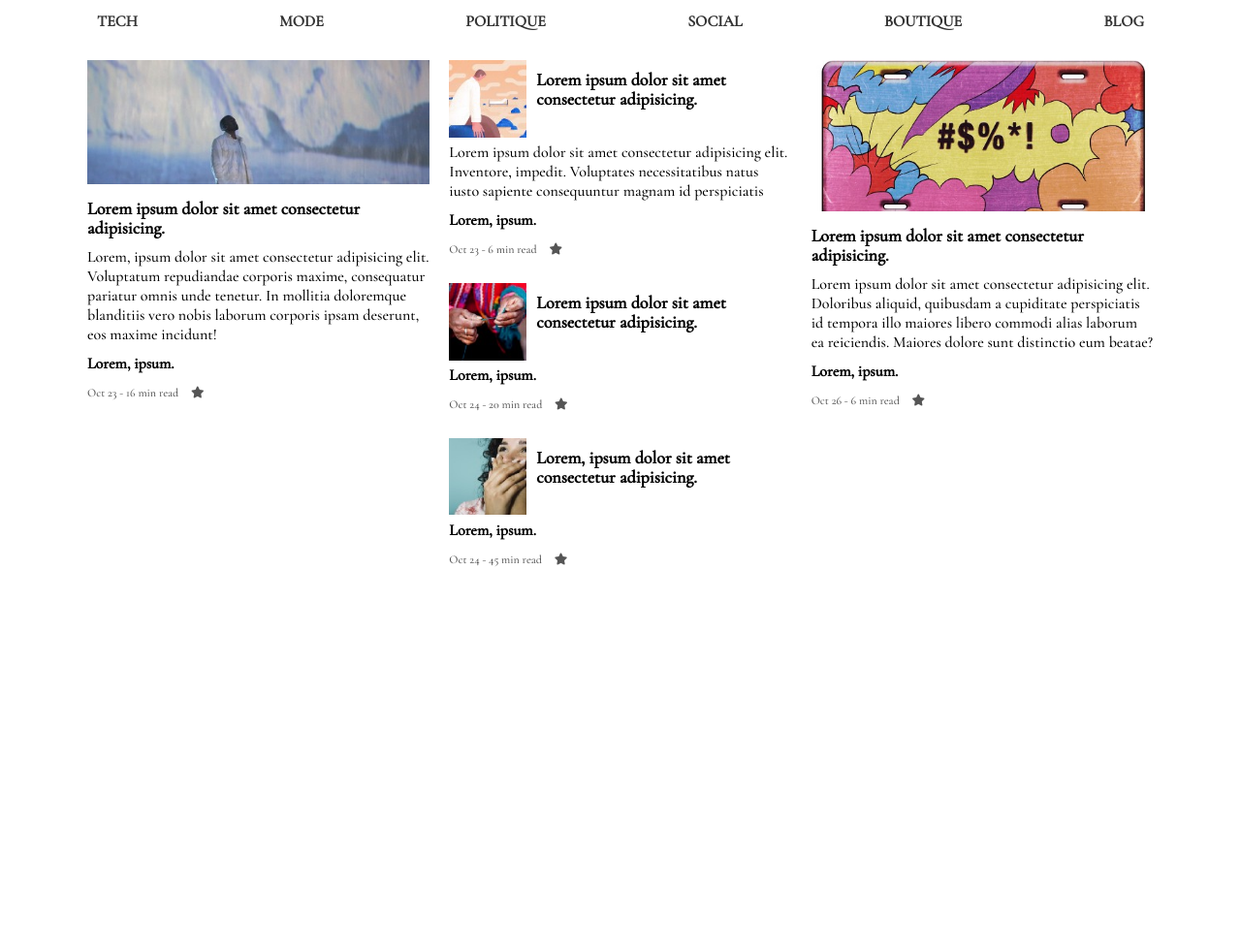
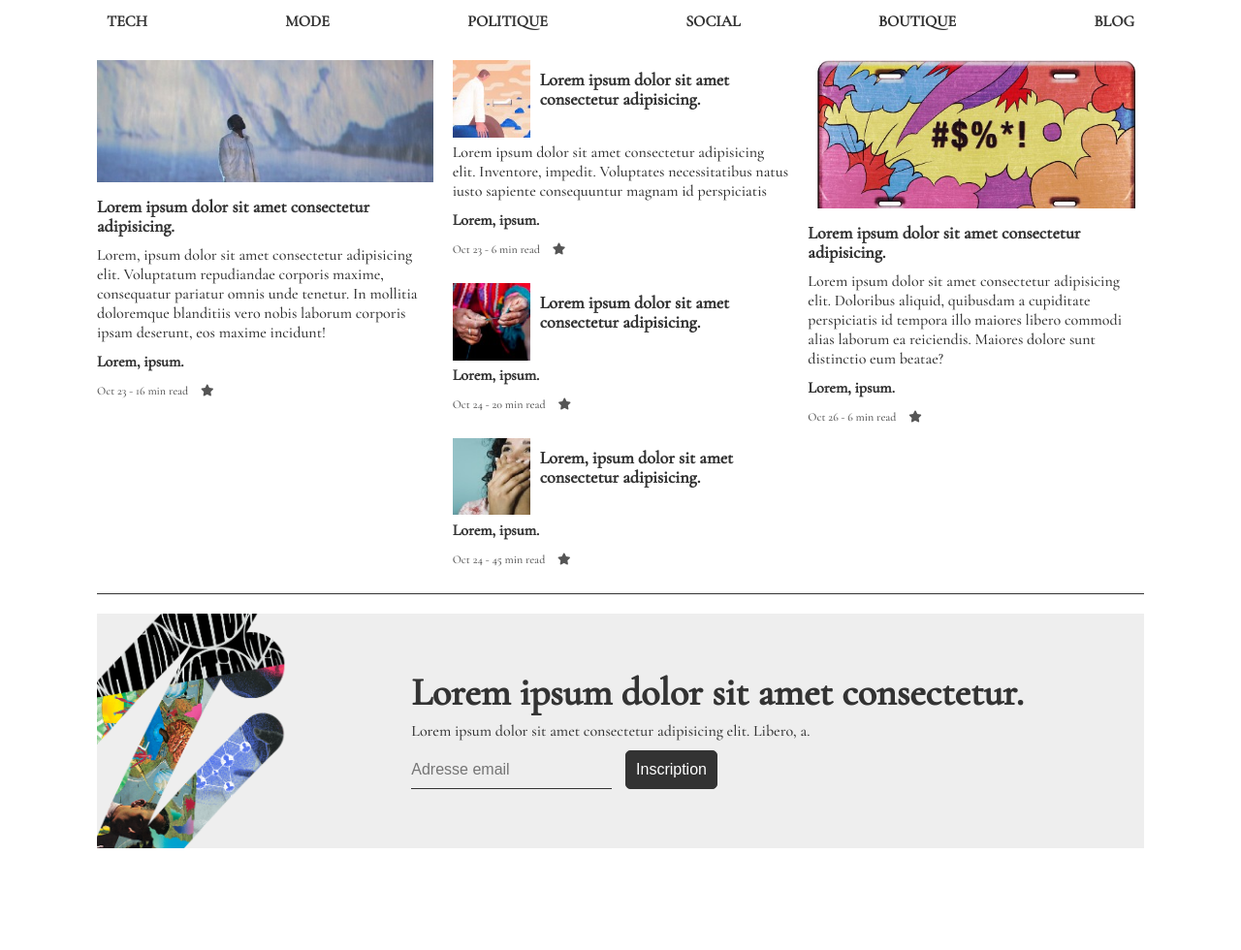
Before and after one commit to maryneminetto/Dyma---Projet-3---Medium, a plain HTML site: page index.html in a window 1280 px wide. Shown: the part 83-1063 px from the top of the page at 97% size. Drawn offline with nearby package versions, Linux system fonts and the light colour scheme.

Commit message:
Mise en place contenu ads
Mise en place du contenu publicitaire

```diff
--- a/css/styles.css
+++ b/css/styles.css
@@ -27,6 +27,7 @@ body {
   font-family: "Cormorant Garamond", serif;
   font-size: 1.6rem;
   line-height: 2rem;
+  color: var(--dark);
 }
 
 h1,
@@ -60,6 +61,15 @@ img {
   max-width: 100%;
 }
 
+hr {
+  border: 0;
+  border-bottom: 1px solid var(--dark);
+}
+
+input {
+  border: none;
+}
+
 /* UTILITY */
 
 .container {
@@ -67,6 +77,7 @@ img {
   margin: auto;
   max-width: 1100px;
   height: 1500px;
+  padding: 0 1rem;
 }
 
 .text-primary {
@@ -83,6 +94,7 @@ img {
 }
 
 .btn {
+  background: var(--gray);
   font-size: 1.6rem;
   padding: 1rem 1rem;
   border-radius: 0.5rem;
@@ -100,6 +112,18 @@ img {
 .btn-light:hover {
   background: var(--primary);
   color: white;
+}
+
+.btn-dark {
+  background: var(--dark);
+  border: 1px solid var(--dark);
+  color: white;
+}
+
+.btn-dark:hover {
+  border: 1px solid var(--dark);
+  background: white;
+  color: var(--dark);
 }
 
 .mx-1 {
@@ -130,6 +154,7 @@ header .logo {
 }
 
 header a {
+  font-weight: bold;
   padding: 1rem;
   display: block;
 }
@@ -200,3 +225,45 @@ nav {
 .article-small .text-hint {
   grid-column: span 2;
 }
+
+/* ADS */
+
+.ads {
+  background: var(--gray-light);
+  margin: 2rem 0;
+  display: grid;
+  grid-template-columns: 200px 1fr auto 1fr;
+  grid-template-rows: 1fr auto auto auto 1fr;
+  grid-template-areas:
+    "img . . ."
+    "img . h1 ."
+    "img . p ."
+    "img . form ."
+    "img . . .";
+}
+
+.ads img {
+  grid-area: img;
+}
+
+.ads h1 {
+  grid-area: h1;
+  font-size: 4rem;
+}
+
+.ads p {
+  grid-area: p;
+}
+
+.ads form {
+  grid-area: form;
+}
+
+.ads form input {
+  background: var(--gray-light);
+  border-bottom: 1px solid var(--dark);
+  padding: 1rem 0;
+  font-size: 1.6rem;
+  margin-right: 1rem;
+  outline: 0;
+}
--- a/index.html
+++ b/index.html
@@ -100,6 +100,18 @@
           </p>
         </article>
       </section>
+      <hr />
+      <section class="ads">
+        <img src="/images/img/ads.png" alt="ads" />
+        <h1>Lorem ipsum dolor sit amet consectetur.</h1>
+        <p>
+          Lorem ipsum dolor sit amet consectetur adipisicing elit. Libero, a.
+        </p>
+        <form action="#">
+          <input placeholder="Adresse email" type="text" name="" id="" />
+          <button class="btn btn-dark">Inscription</button>
+        </form>
+      </section>
     </div>
   </body>
 </html>
```
